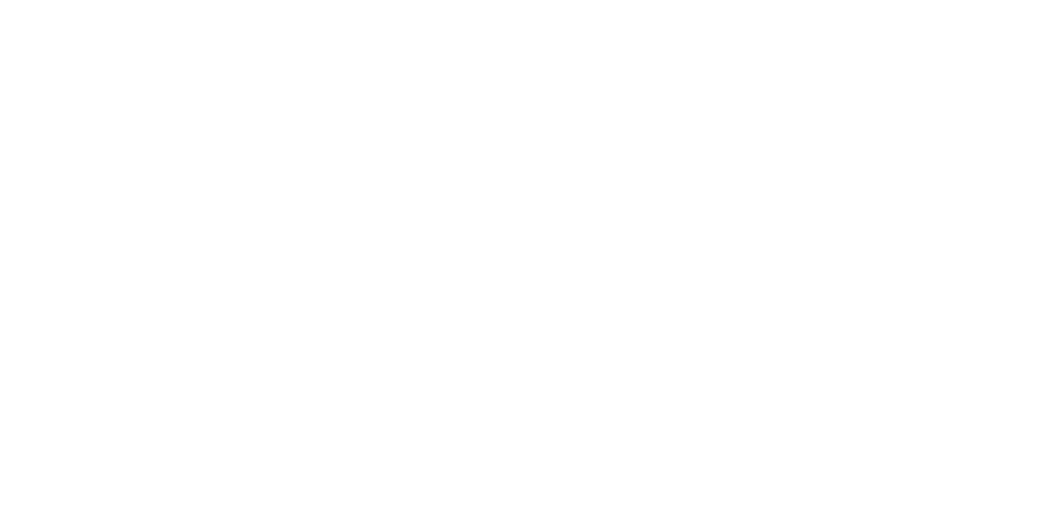
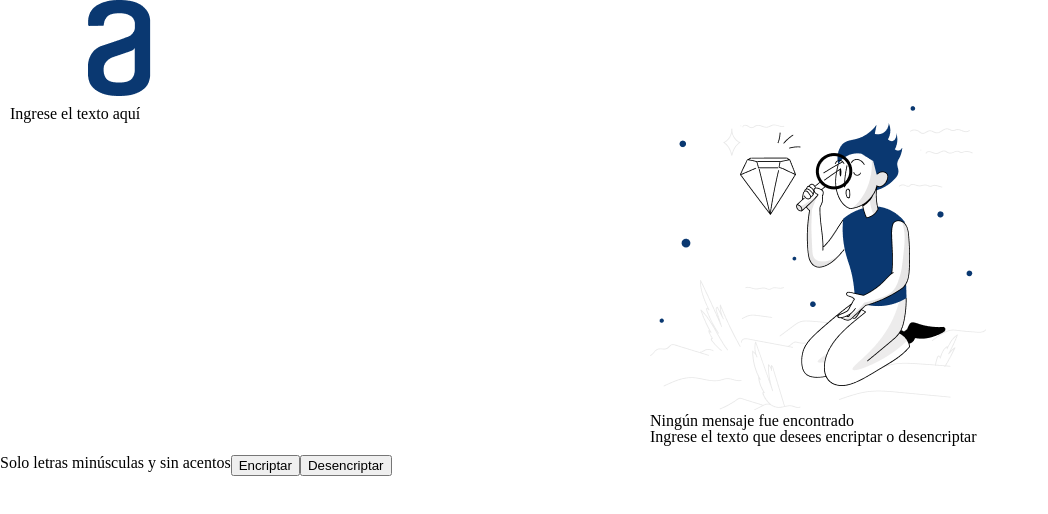
Before and after one commit to estrelicia/encriptador, a plain HTML site: page index.html in a window 1280 px wide. Shown: the whole page, without its empty margins (0-1048 px from the left). Drawn offline with Linux system fonts and the light colour scheme.

Commit message:
Estructura básica en HTML5

```diff
--- /dev/null
+++ b/assets/estilos.css
@@ -0,0 +1,59 @@
+/* http://meyerweb.com/eric/tools/css/reset/
+   v2.0 | 20110126
+   License: none (public domain)
+*/
+
+html, body, div, span, applet, object, iframe,
+h1, h2, h3, h4, h5, h6, p, blockquote, pre,
+a, abbr, acronym, address, big, cite, code,
+del, dfn, img, ins, kbd, q, s, samp,
+small, strike, sub, sup, tt, var,
+b, u, i, center,
+dl, dt, dd, ol, ul, li,
+fieldset, form, label, legend,
+table, caption, tbody, tfoot, thead, tr, th, td,
+article, aside, canvas, details, embed,
+figure, figcaption, footer, header, hgroup,
+menu, nav, output, ruby, section, summary,
+time, mark, audio, video {
+	margin: 0;
+	padding: 0;
+	border: 0;
+	font-size: 100%;
+	font: inherit;
+	vertical-align: baseline;
+}
+/* HTML5 display-role reset for older browsers */
+article, aside, details, figcaption, figure,
+footer, header, hgroup, menu, nav, section {
+	display: block;
+}
+body {
+	line-height: 1;
+}
+ol, ul {
+	list-style: none;
+}
+blockquote, q {
+	quotes: none;
+}
+blockquote:before, blockquote:after,
+q:before, q:after {
+	content: '';
+	content: none;
+}
+table {
+	border-collapse: collapse;
+	border-spacing: 0;
+}
+body {
+    width: 100%;
+}
+.seccion {
+    display: flex;
+    align-content: center;
+}
+.columna {
+    width: 50%;
+    padding: 10px;
+}
--- a/index.html
+++ b/index.html
@@ -1,12 +1,33 @@
 <!DOCTYPE html>
 <html lang="es">
+
 <head>
     <meta charset="UTF-8">
     <meta http-equiv="X-UA-Compatible" content="IE=edge">
     <meta name="viewport" content="width=device-width, initial-scale=1.0">
-    <title>Encriptador</title>
+    <title>Desafio Integrador</title>
+    <link rel="stylesheet" href="./assets/estilos.css">
 </head>
+
 <body>
+    <header class="seccion">
+        <img src="./assets/Logo@2x.png" alt="Logo de Allura">
+    </header>
+    <main class="seccion">
+        <section class="columna">
+            <h1>Ingrese el texto aquí</h1>
+        </section>
+        <section class="columna">
+            <img src="./assets/Muñeco.png" alt="Muñeco de Allura">
+            <h2>Ningún mensaje fue encontrado</h2>
+            <p>Ingrese el texto que desees encriptar o desencriptar</p>
+        </section>
+    </main>
+    <footer class="seccion">
+        <p>Solo letras minúsculas y sin acentos</p>
+        <button>Encriptar</button>
+        <button>Desencriptar</button>
+    </footer>
+</body>
 
-</body>
 </html>
```
Also changed, not shown: assets/Logo@2x.png (added), assets/Muñeco.png (added), assets/codigo.js (added).
